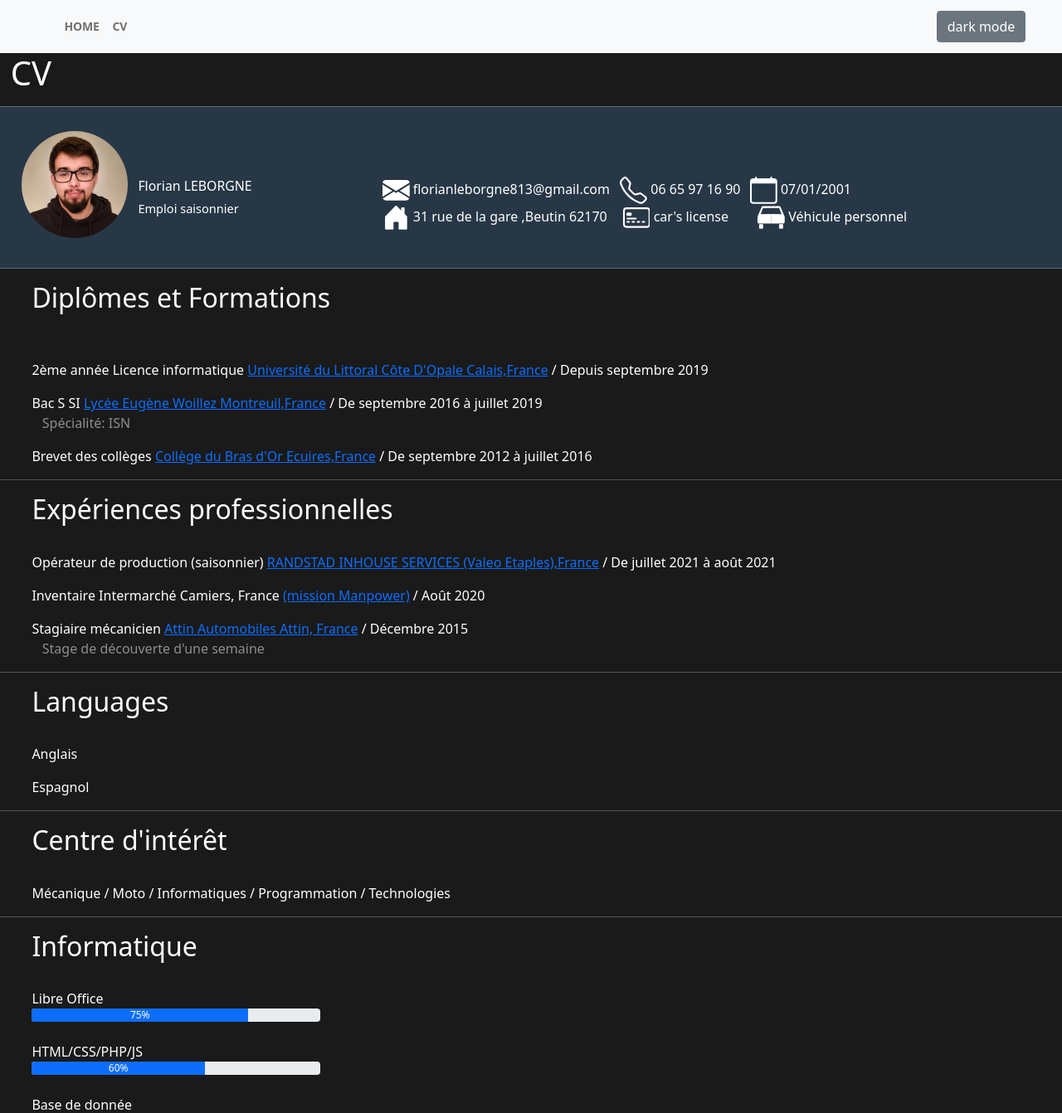
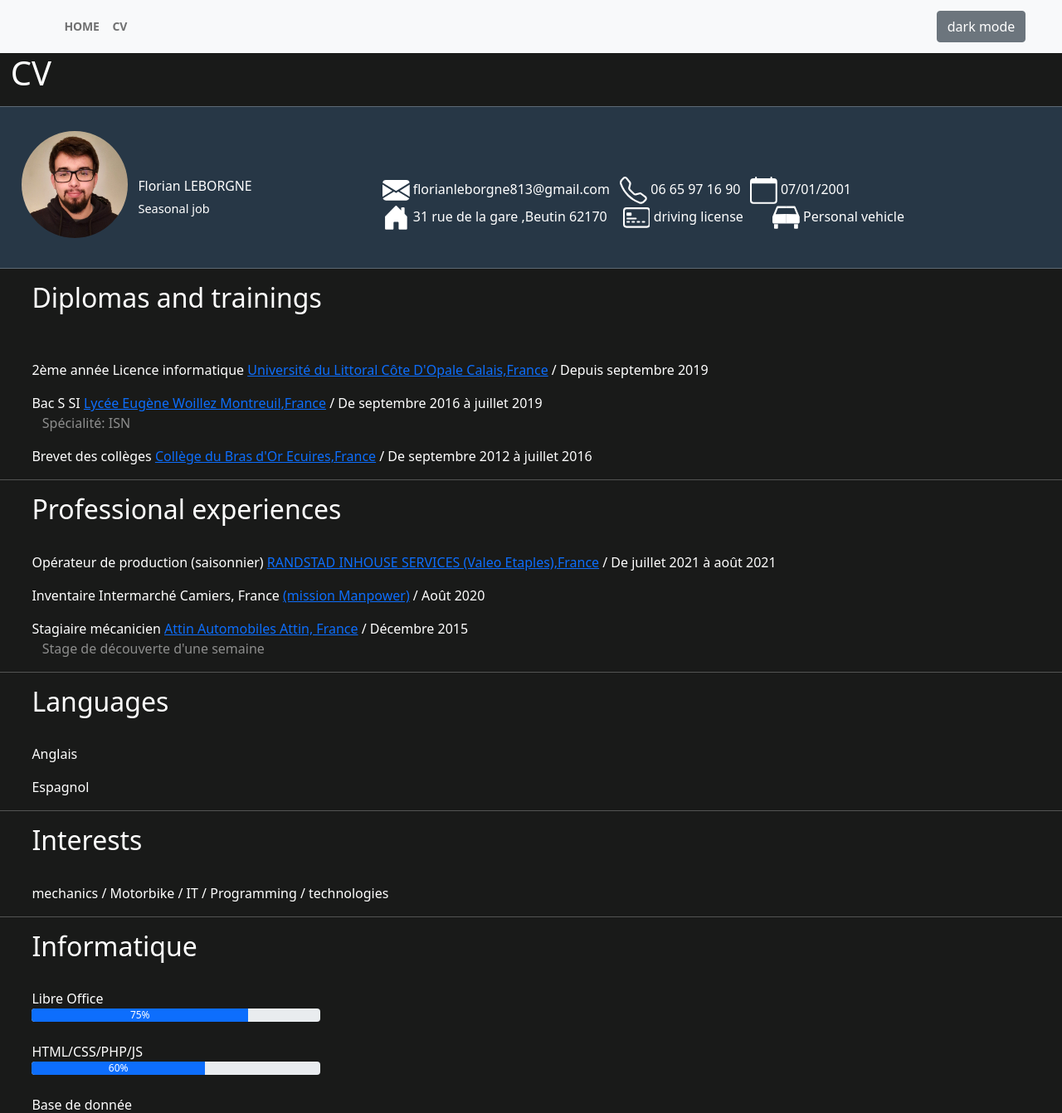
Before and after one commit to florian813/Cv, a PHP site: page / in a window 1280 px wide. Shown: the top 1342 px of the page at 83% size. Run offline with PHP 8.4, Linux system fonts and the light colour scheme; grey boxes are pictures that could not be loaded.

Commit message:
Update cv_en.php

```diff
--- a/src/view/modules/cv_en.php
+++ b/src/view/modules/cv_en.php
@@ -19,7 +19,7 @@
 
         <div style=" margin-top:-6%; margin-left:13%; font-size:110%;width:21%;">
         <span style="font-size:90%">Florian LEBORGNE<span><br>
-        <span style="font-size:92%" >Emploi saisonnier</span><br>
+        <span style="font-size:92%" >Seasonal job</span><br>
         </div>
 
         <div style=" margin-top:-4%; margin-left:36%; font-size:100%;">
@@ -47,7 +47,7 @@
               <path d="M14 3a1 1 0 0 1 1 1v8a1 1 0 0 1-1 1H2a1 1 0 0 1-1-1V4a1 1 0 0 1 1-1h12zM2 2a2 2 0 0 0-2 2v8a2 2 0 0 0 2 2h12a2 2 0 0 0 2-2V4a2 2 0 0 0-2-2H2z"/>
               <path d="M2 5.5a.5.5 0 0 1 .5-.5h2a.5.5 0 0 1 .5.5v1a.5.5 0 0 1-.5.5h-2a.5.5 0 0 1-.5-.5v-1zm0 3a.5.5 0 0 1 .5-.5h5a.5.5 0 0 1 0 1h-5a.5.5 0 0 1-.5-.5zm0 2a.5.5 0 0 1 .5-.5h1a.5.5 0 0 1 0 1h-1a.5.5 0 0 1-.5-.5zm3 0a.5.5 0 0 1 .5-.5h1a.5.5 0 0 1 0 1h-1a.5.5 0 0 1-.5-.5zm3 0a.5.5 0 0 1 .5-.5h1a.5.5 0 0 1 0 1h-1a.5.5 0 0 1-.5-.5zm3 0a.5.5 0 0 1 .5-.5h1a.5.5 0 0 1 0 1h-1a.5.5 0 0 1-.5-.5z"/>
         </svg>
-        <span>car's license</span>
+        <span>driving license</span>
 
         <svg style="margin-left:3.8%" width="4%" height="4%" fill="currentColor" xmlns:rdf="http://www.w3.org/1999/02/22-rdf-syntax-ns#" xmlns="http://www.w3.org/2000/svg" xmlns:cc="http://creativecommons.org/ns#"
 xmlns:xlink="http://www.w3.org/1999/xlink"
@@ -97,7 +97,7 @@ version="1.0">
         rdf:resource="http://creativecommons.org/ns#Distribution"/>
     <cc:permits rdf:resource="http://creativecommons.org/ns#DerivativeWorks"/></cc:License></rdf:RDF></metadata>
 </svg>
-        Véhicule personnel
+        Personal vehicle
         </div>
     <hr style="margin-top:3.5% ">
 </div>
@@ -106,7 +106,7 @@ version="1.0">
 
 <div style="width=device-width" >
     <div style="margin-left:3%">
-        <h2>Diplômes et Formations</h2>
+        <h2>Diplomas and trainings</h2>
         <br>
         <br>
         <p>2ème année Licence informatique <a href="https://www.google.fr/maps/place/Universit%C3%A9+du+Littoral+C%C3%B4te+d'Opale/@50.9525497,1.8790673,17z/data=!4m9!1m2!2m1!1sUniversit%C3%A9+du+Littoral+C%C3%B4te+D'Opale+Calais!3m5!1s0x47dc4080e9a7d7bb:0x4473bdca0c4169a9!8m2!3d50.9532083!4d1.8787707!15sCixVbml2ZXJzaXTDqSBkdSBMaXR0b3JhbCBDw7R0ZSBEJ09wYWxlIENhbGFpcyIDiAEBkgEKdW5pdmVyc2l0eQ" target="_blank">Université du Littoral Côte D'Opale Calais,France</a> / Depuis septembre 2019</p>
@@ -122,7 +122,7 @@ version="1.0">
 
 <div style="width=device-width">
     <div style="margin-left:3%">
-        <h2>Expériences professionnelles</h2>
+        <h2>Professional experiences</h2>
         <br>
         <p>Opérateur de production (saisonnier) <a href="https://www.google.fr/maps/place/Randstad+Inhouse+Services/@50.5097564,1.6565701,17z/data=!3m1!4b1!4m5!3m4!1s0x47ddd011fa5de001:0xa2bf37e4038c3692!8m2!3d50.509753!4d1.6587588" target="_blank">RANDSTAD INHOUSE SERVICES (Valeo Etaples),France</a> / De juillet 2021 à août 2021</p>
         <p>Inventaire Intermarché Camiers, France <a href="https://www.google.fr/maps/place/Agence+d%E2%80%99int%C3%A9rim+Manpower+Montreuil-sur-Mer+Recrutement,+offres+d%E2%80%99emploi%2Fjob+CDD/@50.4610089,1.6890206,12z/data=!4m9!1m2!2m1!1sAdecco+near+Montreuil-sur-Mer!3m5!1s0x47ddc67d1a206fbd:0xdc97e13565630256!8m2!3d50.4610396!4d1.7589924!15sCh1BZGVjY28gbmVhciBNb250cmV1aWwtc3VyLU1lciIDiAEBkgELdGVtcF9hZ2VuY3k" target="_blank">(mission Manpower)</a> / Août 2020</p>
@@ -146,9 +146,9 @@ version="1.0">
 
 <div style="width=device-width ">
     <div style="margin-left:3%">
-        <h2>Centre d'intérêt</h2>
+        <h2>Interests</h2>
         <br>
-        <p>Mécanique / Moto / Informatiques / Programmation / Technologies</p>
+        <p>mechanics / Motorbike / IT / Programming / technologies</p>
     </div>
 </div>
 
```
